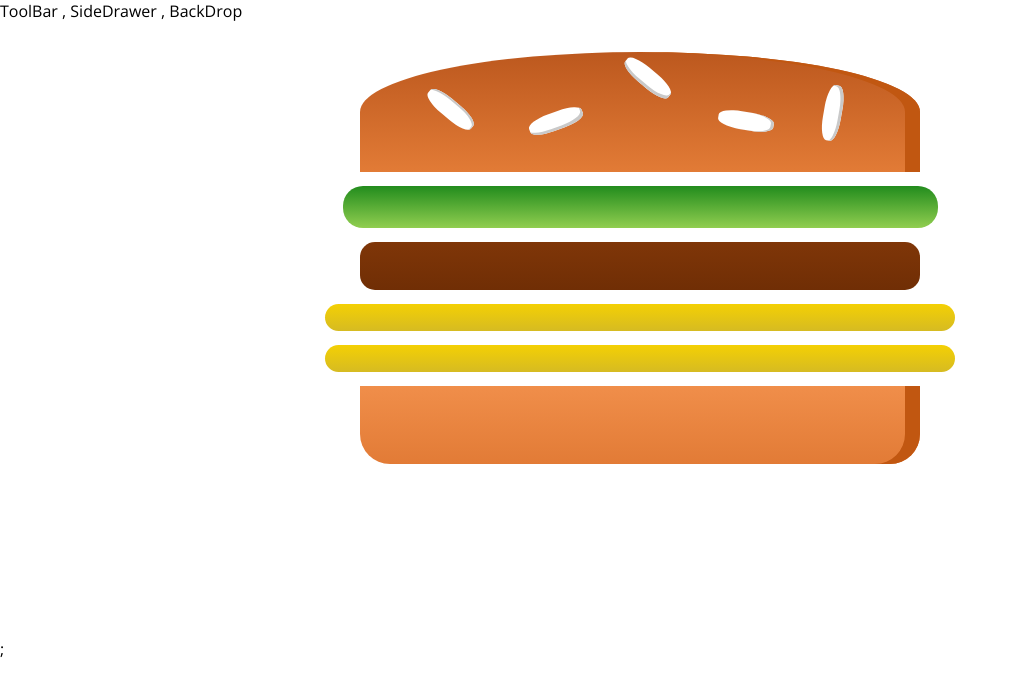
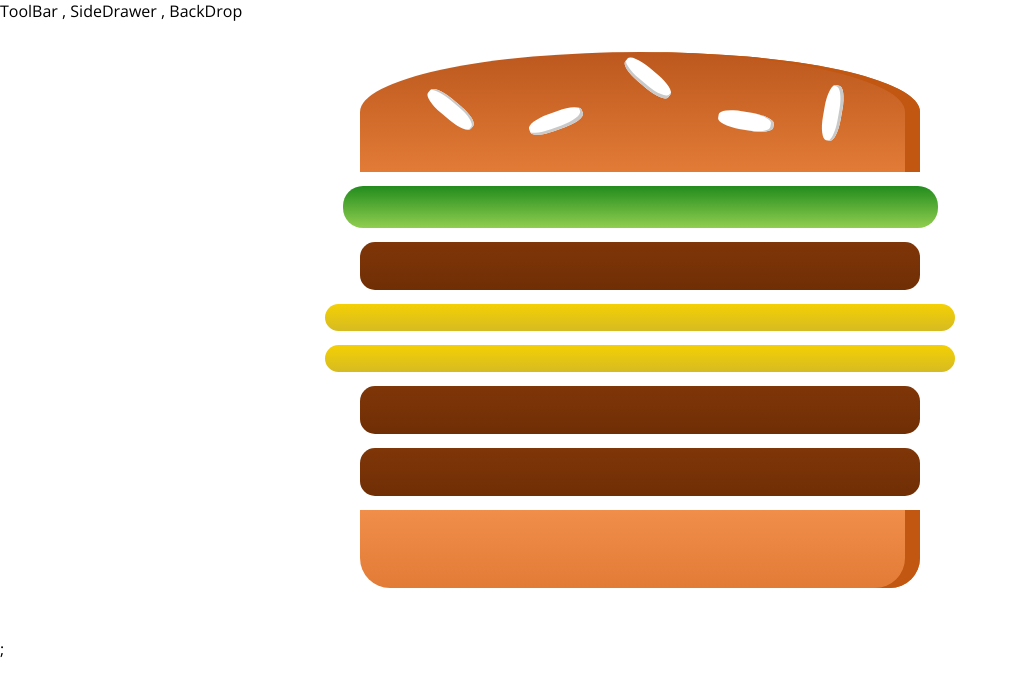
Before and after one commit to bitlucky/The_Burger_Builder, a React app: page / in a window 1280 px wide. Shown: the top 696 px of the page, without its empty margins (0-1018 px from the left). Built offline with nearby package versions, Linux system fonts and the light colour scheme.

Commit message:
ingredients

```diff
--- a/src/components/Burger/BurgerIngredient/BurgerIngredient.js
+++ b/src/components/Burger/BurgerIngredient/BurgerIngredient.js
@@ -18,7 +18,7 @@ class BurgerIngredient extends Component {
             );
                 break;
             case ('meat'):
-                ingredient = <div className={classes.meat}></div>
+                ingredient = <div className={classes.Meat}></div>
                 break;
             case ('cheese'):
                 ingredient = <div className={classes.Cheese}></div>
```
